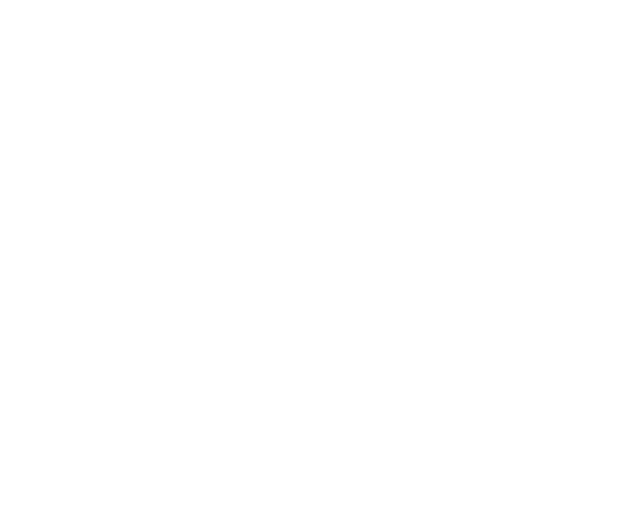
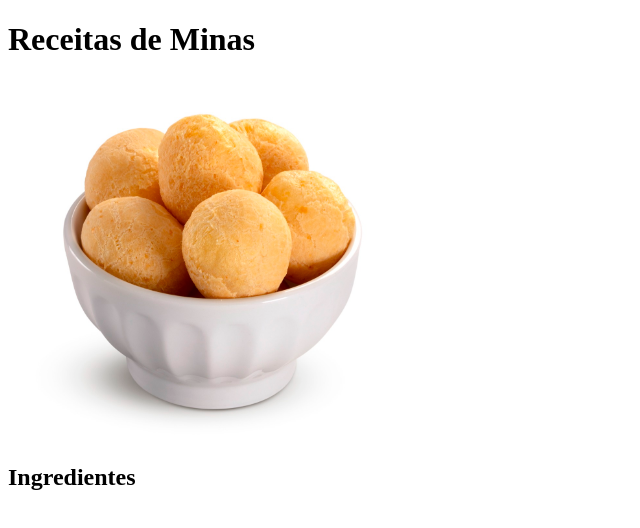
Before and after one commit to ialeleles/Receitas-de-minas, a plain HTML site: page index.html in a window 1280 px wide. Shown: the whole page, without its empty margins (0-640 px from the left). Drawn offline with Linux system fonts and the light colour scheme.

Commit message:
feat: adiociona título e imagem do pão de queijo

```diff
--- a/index.html
+++ b/index.html
@@ -3,10 +3,22 @@
 <head>
     <meta charset="UTF-8">
     <meta name="viewport" content="width=device-width, initial-scale=1.0">
-    <title>Receitas
-    </title>
+    <title>Receitas</title>
+
 </head>
 <body>
 
+    <header>
+        <h1>Receitas de Minas</h1>
+    </header>
+
+    <img width="400" height="360"
+        src="Pão de Queijo-210.jpg" alt="Pão de Queijo"
+
+    <main>
+        <section>
+            <h2>Ingredientes</h2>
+        </section>
+    </main>
 </body>
 </html>
```
Also changed, not shown: Pão de Queijo-210.jpg (added).
